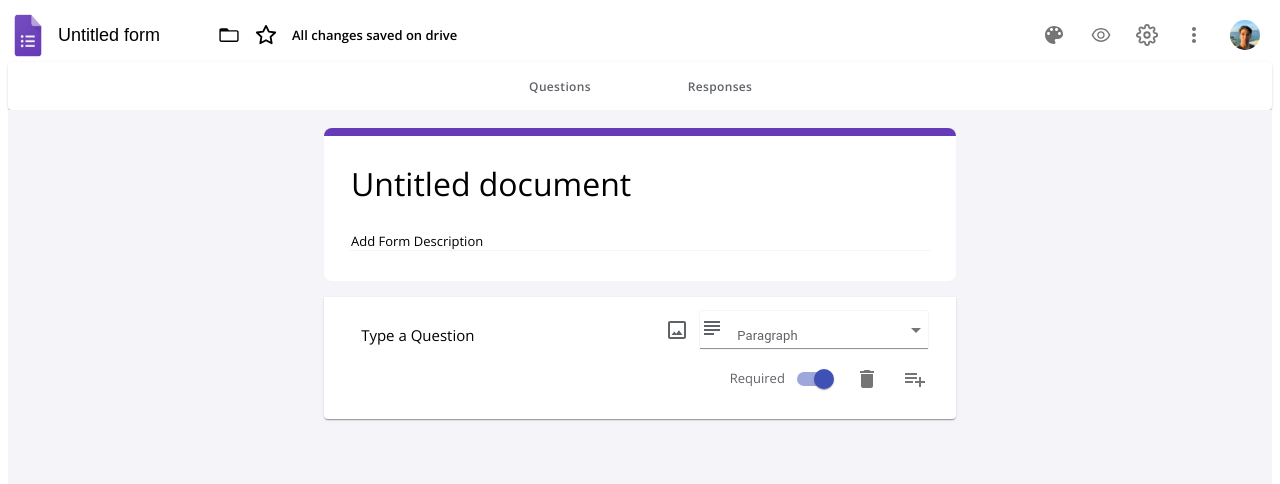
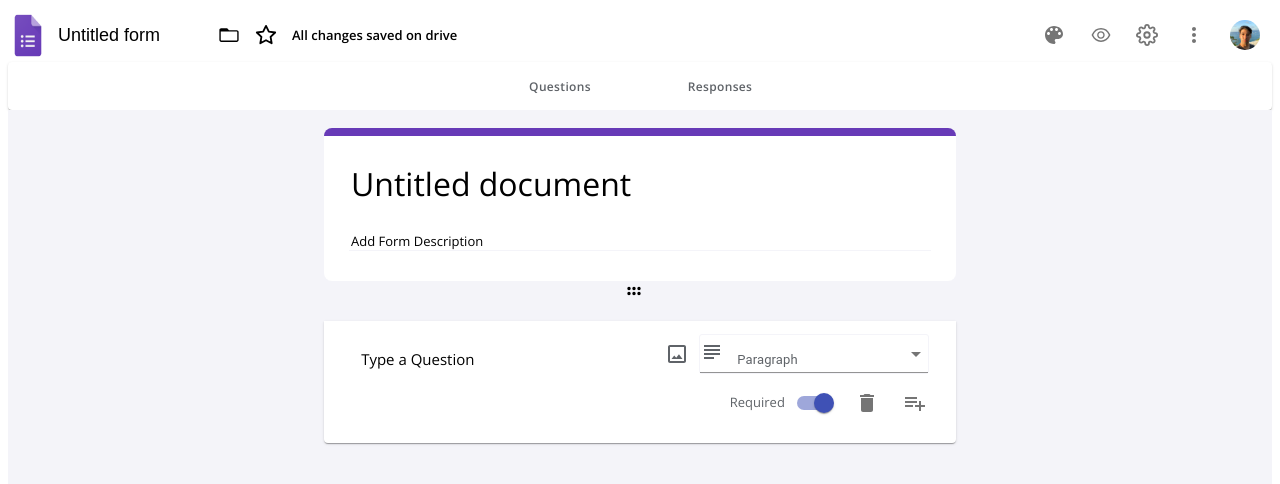
Before and after one commit to MicaelTargino/GoogleFormsClone_frontend, a React (Create React App) app: page /form/1 in a window 1280 px wide. Shown: the top 484 px of the page. Built offline with nearby package versions, Linux system fonts and the light colour scheme.

Commit message:
failed drag and drop

```diff
--- a/src/components/QuestionForm/QuestionForm.jsx
+++ b/src/components/QuestionForm/QuestionForm.jsx
@@ -6,6 +6,9 @@ import DeleteIcon from '@material-ui/icons/Delete';
 import QuestionAnswerIcon from '@material-ui/icons/QuestionAnswer';
 import {v4 as uuid} from 'uuid';
 import './QuestionForm.css';
+import DragIndicatorIcon from '@material-ui/icons/DragIndicator';
+import {DragDropContext, Droppable, Draggable} from 'react-beautiful-dnd';
+
 
 const QuestionForm = ({editingMode}) => {
     const [questions, setQuestions] = useState([
@@ -88,6 +91,30 @@ const QuestionForm = ({editingMode}) => {
             setQuestions(newQuestions);
        }
     }
+
+    // const reorder = (list, startIndex, endIndex) => {
+    //     const result = Array.from(list);
+    //     const [removed] = result.splice(startIndex, 1);
+    //     result.splice(endIndex, 0, removed);
+    //     return result;
+    // }
+
+    // function HandleDragEnd(result) {
+    //     if(!result.destination) {
+    //         return;
+    //     }
+    //     var itemgg = [...questions];
+    //     const itemF = reorder(itemgg, result.source.index, result.destination.index);
+    //     setQuestions(itemF);
+    // }
+    const HandleDragEnd = (result) => {
+        const {destination, source} = result;
+        if(!result.destination) return;
+        const newItems = Array.from(questions);
+        const [reordered] = newItems.splice(source.index, 1);
+        newItems.splice(destination.index, 0 , reordered);
+        setQuestions(newItems);
+    }
     return (
         <>
         <div className="question_form">
@@ -110,17 +137,33 @@ const QuestionForm = ({editingMode}) => {
             )}
 
 
-
-                {/* questions */}
+                <DragDropContext onDragEnd={HandleDragEnd}>
+                    <Droppable droppableId="droppable">
+                        {(provided, snapshot) => (
+                            <div
+                                {...provided.droppableProps}
+                                ref={provided.innerRef}
+                            >
+                                   {/* questions */}
             {editingMode ? questions.map((ques, i) => {
                     return (
-                        <Accordion key={i} expanded={ques.open} className={ques.open && 'add_bolder'}>
+                        <Draggable key={i} draggableId={i + 'id'} index={i}>
+                            {(provided, snapshot) => (
+                                <div
+                                    ref={provided.innerRef}
+                                    {...provided.draggableProps}
+                                    {...provided.dragHandleProps}
+                                >
+                                    <div>
+                                        <div style={{marginBottom: '0px'}}>
+                                            <div style={{width: '100%', marginBottom: '0px'}}>
+                                                <DragIndicatorIcon style={{transform: 'rotate(-90deg)', color: '#dae02e2', position: 'relative', left: '300px'}} fontSize="small" />
+                                            </div>
+                                            <Accordion key={i} expanded={ques.open} className={ques.open && 'add_bolder'}>
 
                         <div className="question_boxes">
                             <AccordionDetails className="add_question">
-                                    <div className="add_question_top">
-                                    {/* onFocus={ques.questionText !== '' ? ((e) => e.target.value = ques.questionText) : () =>{}} */}
-                                        <input type="text" className="question" placeholder={ques.questionText == '' ? "Type a Question": ques.questionText} onChange={(e) => {ques.questionText = e.target.value}} defaultValue={ques.questionText}></input>
+                                    <div className="add_question_top"><input type="text" className="question" placeholder={ques.questionText == '' ? "Type a Question": ques.questionText} onChange={(e) => {ques.questionText = e.target.value}} defaultValue={ques.questionText}></input>
                                         <CropOriginal style={{ color:'#5f6368' }} />
                                         <div>
                                         <Select className="select" defaultValue={ques.questionType} onChange={e =>{
@@ -134,9 +177,6 @@ const QuestionForm = ({editingMode}) => {
                                             <MenuItem id="radio" value="radio"><Radio style={{ margin: '0px', color: '#70757a' }} /> Multiple Choice</MenuItem>
                                         </Select>
                                         </div>
-                                        {/* <IconButton>
-                                        <Add />
-                                        </IconButton> */}
                                     </div>
                                     {ques.options.map((op, j) => {
                                         return (
@@ -221,6 +261,12 @@ const QuestionForm = ({editingMode}) => {
                             </AccordionDetails>
                         </div>
                     </Accordion>
+                                        </div>
+                                    </div>
+
+                                </div>
+                            )}
+                        </Draggable>
                 )
     }) : questions.map((ques, i) => (
             <Accordion sx={{background: 'white'}}  key={i} expanded={ques.open} className={ques.open && 'add_bolder'}>
@@ -250,6 +296,13 @@ const QuestionForm = ({editingMode}) => {
                 </AccordionSummary>
             </Accordion>
             ))}
+                                {provided.placeholder}
+                            </div>
+                        )}
+                    </Droppable>
+                </DragDropContext>
+
+
 
             </div>
         </div>
```
